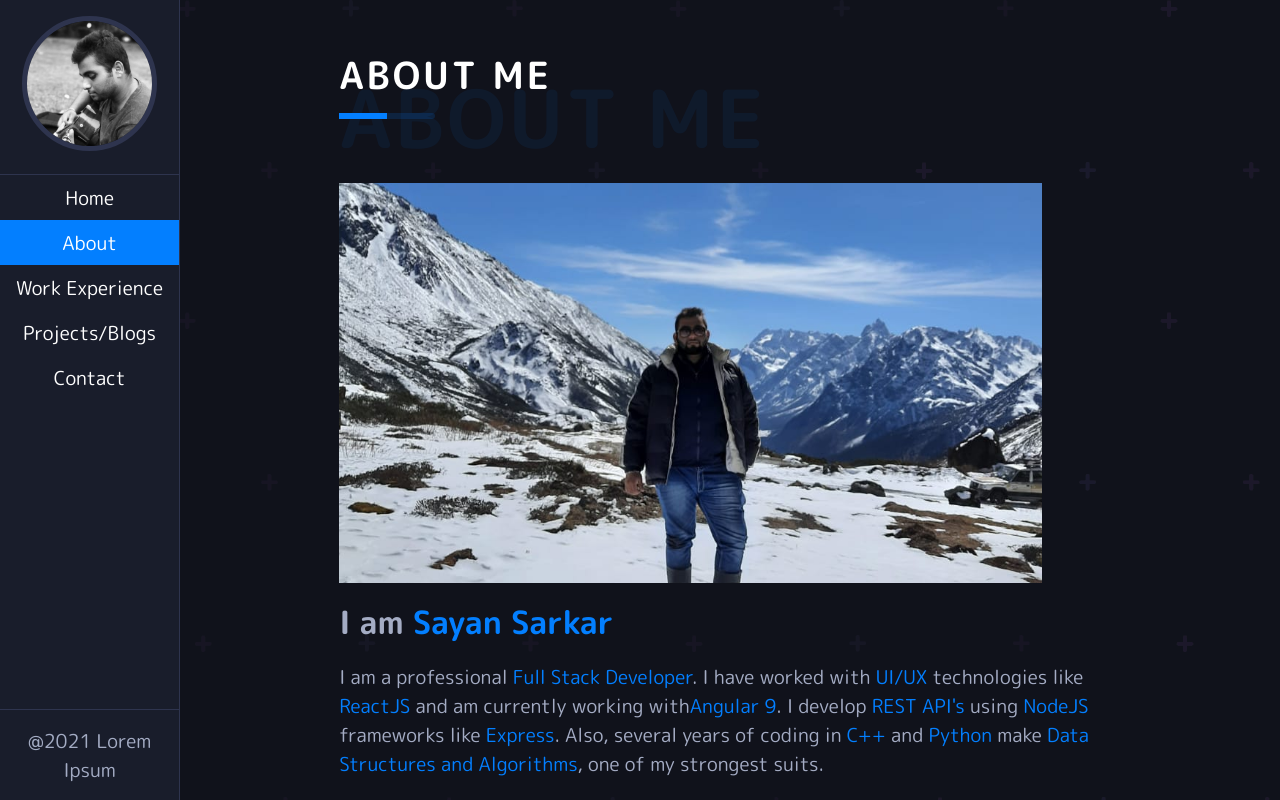
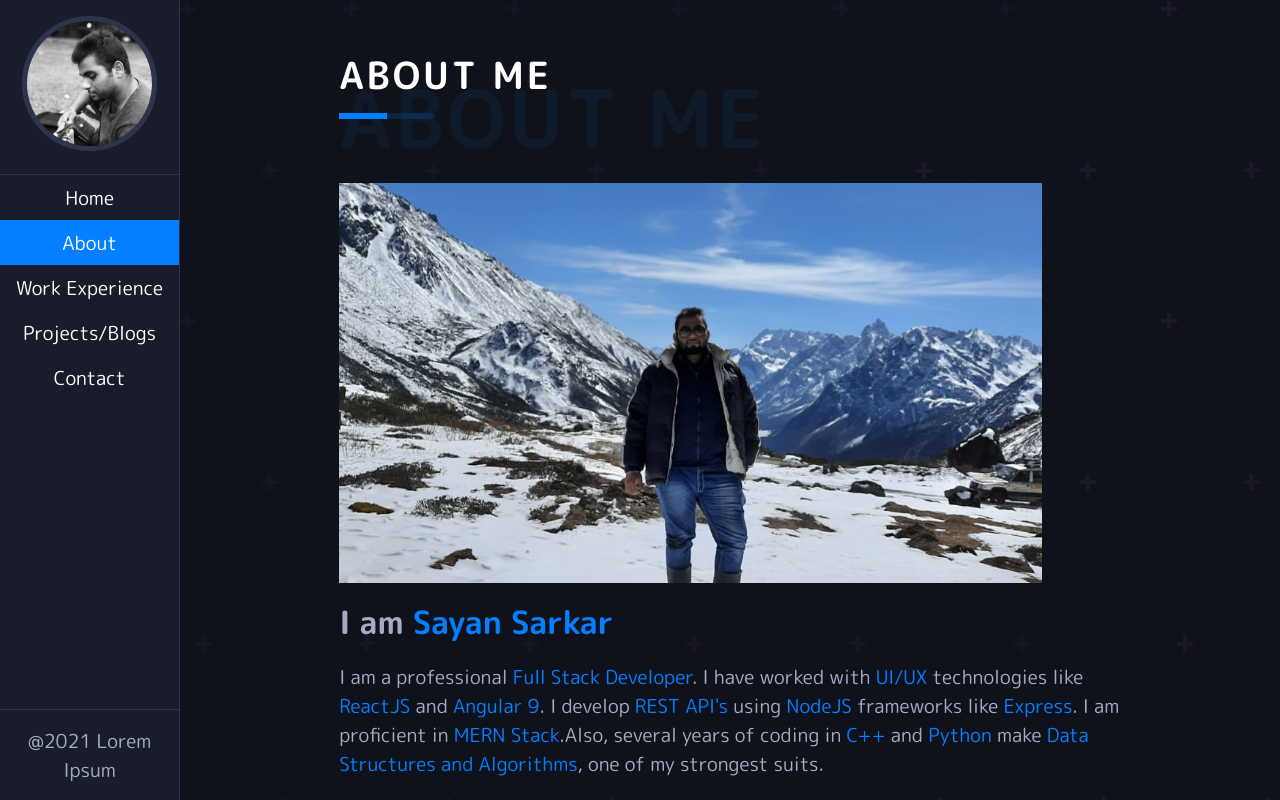
Before and after one commit to Sayan3sarkar/Dev_portfolio, a React (Create React App) app: page /about in a window 1280 px wide. Shown: the top 800 px of the page. Built offline with nearby package versions, Linux system fonts and the light colour scheme.

Commit message:
Edited About

```diff
--- a/src/Components/ImageSection/ImageSection.js
+++ b/src/Components/ImageSection/ImageSection.js
@@ -11,9 +11,8 @@ const ImageSection = () => {
             <div className="imageSection__aboutInfo">
                 <h4>I am <span>Sayan Sarkar</span></h4>
                 <p className="imageSection__aboutInfoText">
-                    I am a professional <span>Full Stack Developer</span>. I have worked with <span>UI/UX</span> technologies like <span>ReactJS</span> and am currently working with
-                    <span>Angular 9</span>. I develop <span>REST API's</span> using <span>NodeJS</span> frameworks like <span>Express</span>.
-                    Also, several years of coding in <span>C++</span> and <span>Python</span> make <span>Data Structures and Algorithms</span>, one of my strongest suits.
+                    I am a professional <span>Full Stack Developer</span>. I have worked with <span>UI/UX</span> technologies like <span>ReactJS</span> and <span>Angular 9</span>. I develop <span>REST API's</span> using <span>NodeJS</span> frameworks like <span>Express</span>.
+                    I am proficient in <span>MERN Stack</span>.Also, several years of coding in <span>C++</span> and <span>Python</span> make <span>Data Structures and Algorithms</span>, one of my strongest suits.
                 </p>
 
                 <h4 style={{ marginTop: '1rem' }}>Personal Details</h4>
```
